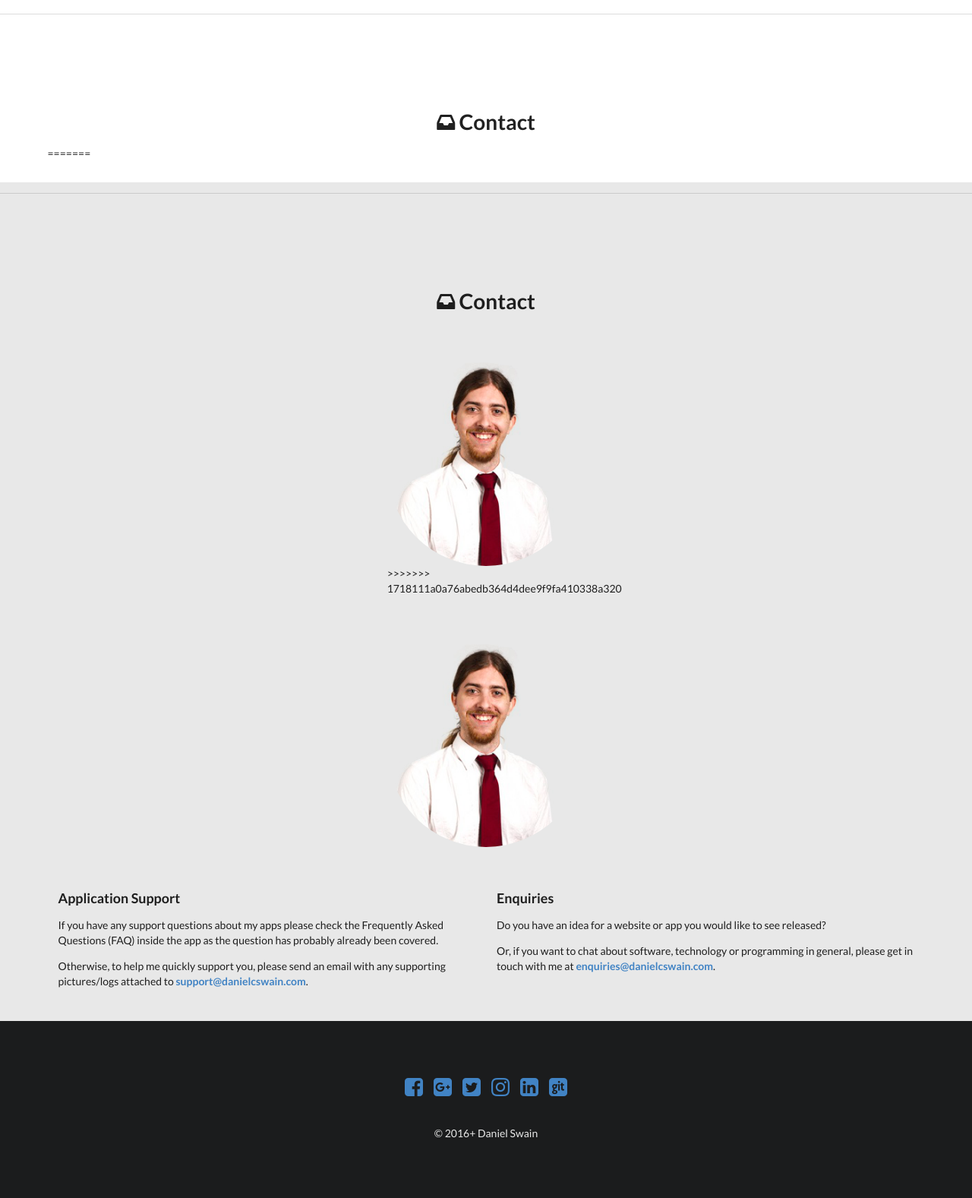
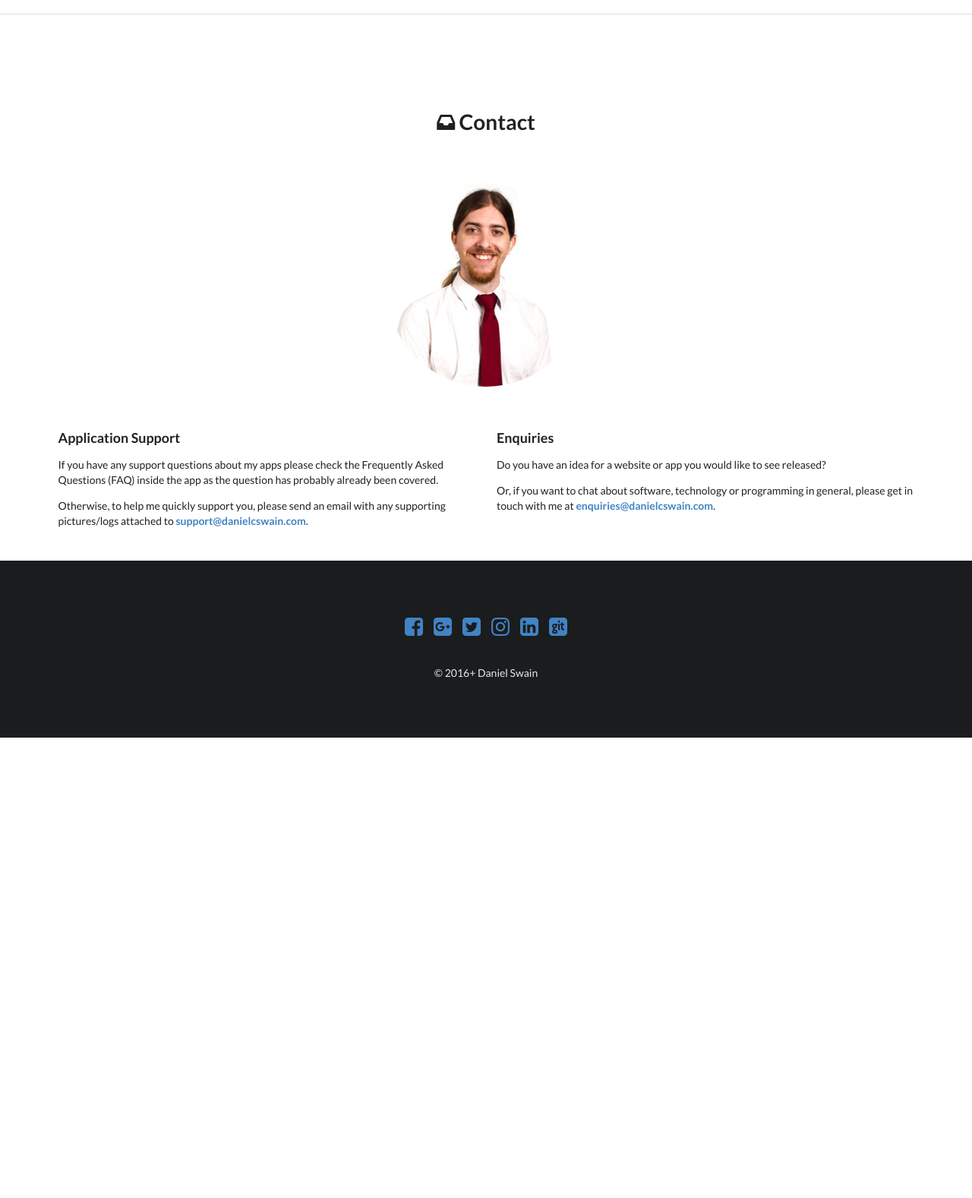
Before and after one commit to ulternate/Personal-Website, a Python web app: template static/templates/index.html in a window 1280 px wide. Shown: the part 1816-3393 px from the top of the page at 76% size. After the commit the page ends 2787 px from the top, so only its background shows below. Run offline with Jinja, Linux system fonts and the light colour scheme; the template is opened without the code that fills it, so the values that code supplies are empty; some libraries are stand-ins or nearby versions.

Commit message:
Fixing errors in index.html from unsuspected merge

```diff
--- a/static/templates/index.html
+++ b/static/templates/index.html
@@ -8,8 +8,11 @@
 
 		<title>Portfolio of Daniel C Swain - Freelance Developer</title>
 		<meta name="keywords" content="Daniel Swain, Daniel, Swain, Daniel C Swain, programmer, freelance, freelancer, programming, developer, Loyalist, Android, Ruby, Django, www.KFL.com.au, www.StevenCJones.com.au, WSP, Parsons Brinckerhoff, projects, application, applications, app">
+
 		<meta name="description" content="Daniel Swain is a freelance developer based in Western Australia. Currently enamored with Ruby and Rails, he's released Android and Enterprise applications and also built various responsive websites using Django.">
+
 		<meta name="author" content="Daniel Swain">
+
 		<link rel="shortcut icon" type="image/png" href="http://danielcswain.s3.amazonaws.com/images/favicon.png"/>
 
 		<!-- Stylesheets -->
@@ -18,22 +21,6 @@
 		<link rel="stylesheet" href="https://maxcdn.bootstrapcdn.com/font-awesome/4.5.0/css/font-awesome.min.css">
 	</head>
 	<body class="pushable" >
-
-		<!-- Following Menu -->
-		<div class="ui inverted pointing top fixed hidden main menu" id="#top-menu">
-			<div class="ui container">
-				<a class="item" href="#">Home</a>
-				<a class="active item" href="#Projects">Projects</a>
-				<a class="item" href="#Contact">Contact</a>
-			</div>
-		</div> <!-- End Following Menu -->
-
-		<!-- Sidebar Menu -->
-		<div class="ui vertical inverted sidebar menu">
-			<a class="item" href="#">Home</a>
-			<a class="item" href="#Projects">Projects</a>
-			<a class="item" href="#Contact">Contact</a>
-		</div> <!-- End Sidebar Menu -->
 
 		<!-- Main Page Contents, placed in a pusher so the sidebar moves it all to one side -->
 		<div class="pusher">
@@ -506,7 +493,6 @@
 																</div>
 															</h3>
 														</div>
-<<<<<<< HEAD
 														<div class="vertical-padding">
 															<div class="row">
 																<h3 class="ui header">
@@ -541,37 +527,6 @@
 								<h1 class="ui huge header centered row">
 									<span class="middle aligned"><i class="fa fa-inbox"></i> Contact</span>
 								</h1>
-=======
-													</div>
-												</div> <!-- End Qoutes Block -->
-											</div>
-										</div> <!-- End Description Block -->
-									</div><!-- End First Enterprise App -->
-								</div> <!-- End Enterprise Tab Container -->
-							</div> <!-- End Enterprise Tab -->
-						</div> <!-- End Tabs -->
-					</div>
-				</div> <!-- End Portfolio Section -->
-			</section>
-
-			<section id="Contact">
-				<!-- Divider -->
-				<div class="row ui divider"></div>
-
-				<!-- Contact section -->
-				<div class="ui vertical-padding-top">
-					<div class="vertical-padding">
-						<div class="ui middle aligned stackable grid container">
-							<h1 class="ui huge header centered row">
-								<span class="middle aligned"><i class="fa fa-inbox"></i> Contact</span>
-							</h1>
-						</div>
-					</div>
-					<div class="vertical-padding">
-						<div class="ui middle aligned stackable grid container">
-							<div class="ui centered four wide column">
-								<img src="/static/img/hero_image.png" alt="Daniel Swain" class="ui centered medium circular image">
->>>>>>> 1718111a0a76abedb364d4dee9f9fa410338a320
 							</div>
 						</div>
 						<div class="vertical-padding">
@@ -639,6 +594,24 @@
 				</div>
 			</div>
 		</div>
+
+		<!-- Hidden Menu's and Modals that don't need to be rendered straight away. -->
+
+		<!-- Following Menu -->
+		<div class="ui inverted pointing top fixed hidden main menu" id="#top-menu">
+			<div class="ui container">
+				<a class="item" href="#">Home</a>
+				<a class="active item" href="#Projects">Projects</a>
+				<a class="item" href="#Contact">Contact</a>
+			</div>
+		</div> <!-- End Following Menu -->
+
+		<!-- Sidebar Menu -->
+		<div class="ui vertical inverted sidebar menu">
+			<a class="item" href="#">Home</a>
+			<a class="item" href="#Projects">Projects</a>
+			<a class="item" href="#Contact">Contact</a>
+		</div> <!-- End Sidebar Menu -->
 
 		<!-- Start Ruby Modals -->
 		<div id="modals-ruby">
@@ -1157,15 +1130,12 @@
 						}
 					}
 				);
-
 				// create sidebar and attach to menu open
 				$('.ui.sidebar').sidebar('attach events', '.toc.item');
 				// handle event when the sidebar menu items are clicked, hide the sidebar.
 				$('.ui.sidebar').sidebar('attach events', '.sidebar.menu .item');
-
 				// Handle tabbed menu clicks
 				$('.tabular.menu .item').tab();
-
 				// To Top Button
 				$('.ui.sticky')
 					.sticky({
@@ -1173,14 +1143,12 @@
 						context: '#main-content'
 					}
 				);
-
 				// Variables for Menu state changes on scroll/clicks
 				var my_sections = $('section'),
 					my_floating_navs = $('.fixed.menu .item'),
 					my_main_navs = $('.hideable.menu .item'),
 					floating_nav_height = my_floating_navs.outerHeight(),
 					masthead_height = $('.masthead').outerHeight();
-
 				// Handle menu clicks, changing the active state on the floating and main menu's
 				$('.main.menu .item').click(function(){
 					var clicked_href = $(this).attr('href');
@@ -1195,7 +1163,6 @@
 						}
 					});
 				});
-
 				// Change floating menu active state when scrolled into the appropriate section.
 				$(window).on('scroll', function() {
 					var cur_pos = $(this).scrollTop();
@@ -1232,7 +1199,6 @@
 						}
 					});
 				});
-
 				// Only allow modals on computers i.e. if the userAgent is one of the following then don't bind our modal actions.
 				if( !(/Android|webOS|iPhone|iPad|iPod|BlackBerry|IEMobile|Opera Mini/i.test(navigator.userAgent)) ) {
 					// Handle modal actions
@@ -1241,7 +1207,6 @@
 						// this parameter will enable/disable the closing for the previous .united modals when the next will be opened :)
 						allowMultiple: false,
 					});
-
 					// Set actions for all modal buttons
 					for (var i = 1; i < 4; i++) {
 						// Helper variables
@@ -1255,67 +1220,54 @@
 							call_django = '#call-django-modal-',
 							call_django2 = '#call-django2-modal-',
 							call_enterprise = '#call-enterprise-modal-';
-
 						// Initial Calls for all the modals and modal close icons
 						$(android + i).modal('attach events', call_android + i );
 						$(ruby + i).modal('attach events', call_ruby + i );
 						$(django + i).modal('attach events', call_django + i );
 						$(django2 + i).modal('attach events', call_django2 + i );
 						$(enterprise + i).modal('attach events', call_enterprise + i );
-
 						$(android + i).modal('attach events', android + i + '-close', 'hide all');
 						$(ruby + i).modal('attach events', ruby + i + '-close', 'hide all');
 						$(django + i).modal('attach events', django + i + '-close', 'hide all');
 						$(django2 + i).modal('attach events', django2 + i + '-close', 'hide all');
 						$(enterprise + i).modal('attach events', enterprise + i + '-close', 'hide all');
-
 						// Clicks between modals and modal close buttons for modals 1 and 3
 						if (i == 1){
 							$(android + i).modal('attach events', android + (i + 1) + '-btn-to-' + i);
 							$(android + i).modal('attach events', android + i + '-btn-close', 'hide all');
-
 							$(ruby + i).modal('attach events', ruby + (i + 1) + '-btn-to-' + i);
 							$(ruby + i).modal('attach events', ruby + i + '-btn-close', 'hide all');
-
 							$(django + i).modal('attach events', django + (i + 1) + '-btn-to-' + i);
 							$(django + i).modal('attach events', django + i + '-btn-close', 'hide all');
 							$(django2 + i).modal('attach events', django2 + (i + 1) + '-btn-to-' + i);
 							$(django2 + i).modal('attach events', django2 + i + '-btn-close', 'hide all');
-
 							$(enterprise + i).modal('attach events', enterprise + (i + 1) + '-btn-to-' + i);
 							$(enterprise + i).modal('attach events', enterprise + i + '-btn-close', 'hide all');
 						} else if (i == 2){
 							$(android + i).modal('attach events', android + (i - 1) + '-btn-to-' + i);
 							$(android + i).modal('attach events', android + (i + 1) + '-btn-to-' + i);
-
 							$(ruby + i).modal('attach events', ruby + (i - 1) + '-btn-to-' + i);
 							$(ruby + i).modal('attach events', ruby + (i + 1) + '-btn-to-' + i);
-
 							$(django + i).modal('attach events', django + (i - 1) + '-btn-to-' + i);
 							$(django + i).modal('attach events', django + (i + 1) + '-btn-to-' + i);
 							$(django2 + i).modal('attach events', django2 + (i - 1) + '-btn-to-' + i);
 							$(django2 + i).modal('attach events', django2 + (i + 1) + '-btn-to-' + i);
-
 							$(enterprise + i).modal('attach events', enterprise + (i - 1) + '-btn-to-' + i);
 							$(enterprise + i).modal('attach events', enterprise + (i + 1) + '-btn-to-' + i);
 						} else if (i == 3){
 							$(android + i).modal('attach events', android + (i - 1) + '-btn-to-' + i);
 							$(android + i).modal('attach events', android + i + '-btn-close', 'hide all');
-
 							$(ruby + i).modal('attach events', ruby + (i - 1) + '-btn-to-' + i);
 							$(ruby + i).modal('attach events', ruby + i + '-btn-close', 'hide all');
-
 							$(django + i).modal('attach events', django + (i - 1) + '-btn-to-' + i);
 							$(django + i).modal('attach events', django + i + '-btn-close', 'hide all');
 							$(django2 + i).modal('attach events', django2 + (i - 1) + '-btn-to-' + i);
 							$(django2 + i).modal('attach events', django2 + i + '-btn-close', 'hide all');
-
 							$(enterprise + i).modal('attach events', enterprise + (i - 1) + '-btn-to-' + i);
 							$(enterprise + i).modal('attach events', enterprise + i + '-btn-close', 'hide all');
 						}
 					}
 				}
-
 
 			});
 		</script>
```
